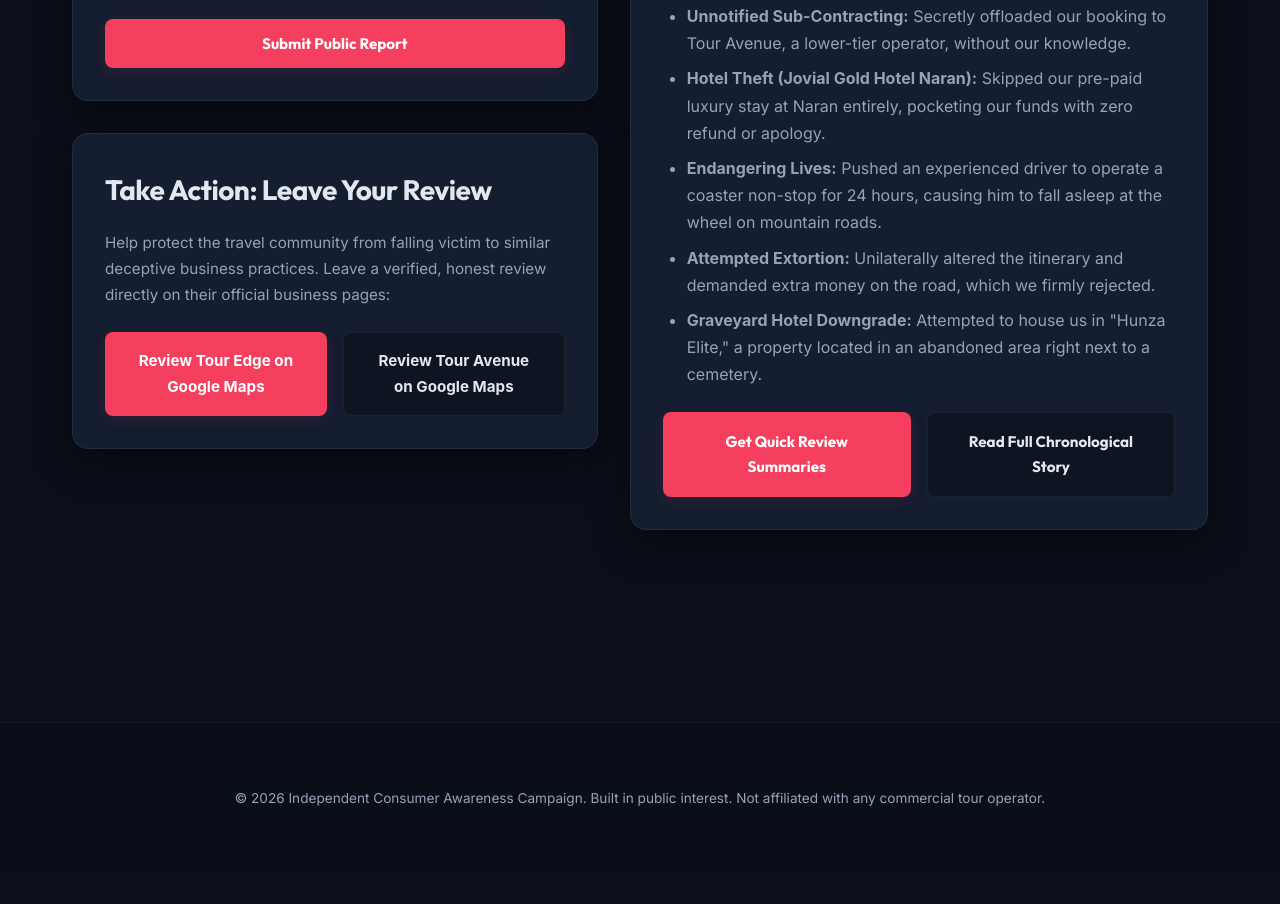
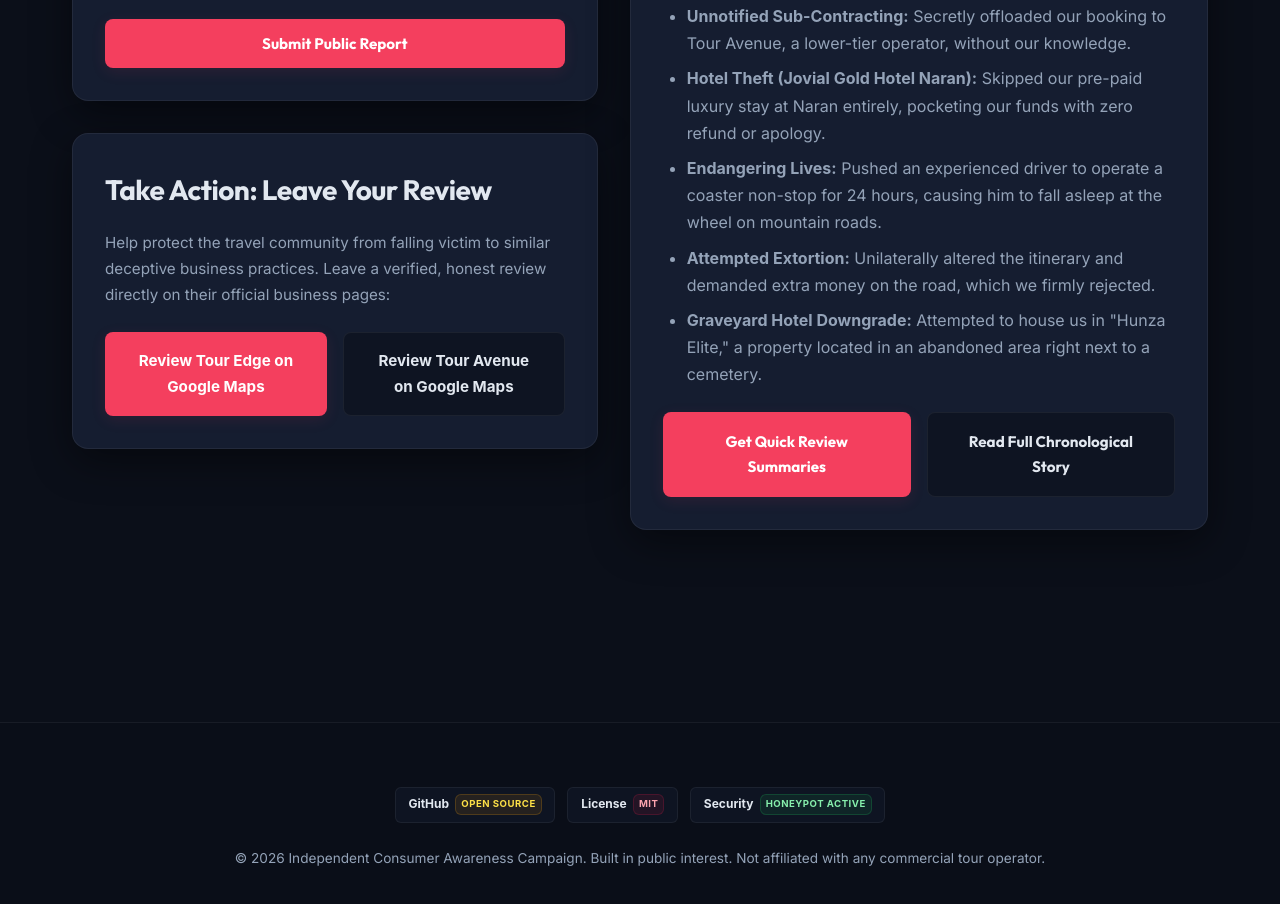
Before and after one commit to UsamaIslam/pakistan-tour-scam-awareness, a website: page public/index.html in a window 1280 px wide. Shown: the part 1316-2220 px from the top of the page. Before the commit the page ends 2190 px from the top, so only its background shows below. Drawn offline with Linux system fonts and the light colour scheme; no server answers.

Commit message:
Add GitHub open-source, MIT license, and security honeypot trust badges to template footers

```diff
--- a/public/index.html
+++ b/public/index.html
@@ -227,6 +227,20 @@
     </main>
 
     <footer id="site-footer">
+        <div class="footer-badges" style="display: flex; justify-content: center; gap: 0.75rem; margin-bottom: 1.5rem; flex-wrap: wrap;">
+            <a href="https://github.com/UsamaIslam/pakistan-tour-scam-awareness" target="_blank" class="btn btn-secondary" style="padding: 0.4rem 0.8rem; font-size: 0.75rem; border-radius: 6px; display: inline-flex; align-items: center; gap: 0.4rem; text-decoration: none;">
+                <span>GitHub</span>
+                <span class="label-yellow" style="font-size: 0.6rem; padding: 0.1rem 0.3rem;">Open Source</span>
+            </a>
+            <div class="btn btn-secondary" style="padding: 0.4rem 0.8rem; font-size: 0.75rem; border-radius: 6px; display: inline-flex; align-items: center; gap: 0.4rem; cursor: default;">
+                <span>License</span>
+                <span class="label-red" style="font-size: 0.6rem; padding: 0.1rem 0.3rem;">MIT</span>
+            </div>
+            <div class="btn btn-secondary" style="padding: 0.4rem 0.8rem; font-size: 0.75rem; border-radius: 6px; display: inline-flex; align-items: center; gap: 0.4rem; cursor: default;">
+                <span>Security</span>
+                <span class="label-yellow" style="font-size: 0.6rem; padding: 0.1rem 0.3rem; background-color: rgba(34, 197, 94, 0.1); border: 1px solid rgba(34, 197, 94, 0.2); color: #86efac;">Honeypot Active</span>
+            </div>
+        </div>
         <p>&copy; 2026 Independent Consumer Awareness Campaign. Built in public interest. Not affiliated with any commercial tour operator.</p>
     </footer>
 
```
Also changed, not shown: public/links.html (+14 -0 lines), public/long.html (+14 -0 lines), public/short.html (+14 -0 lines).
